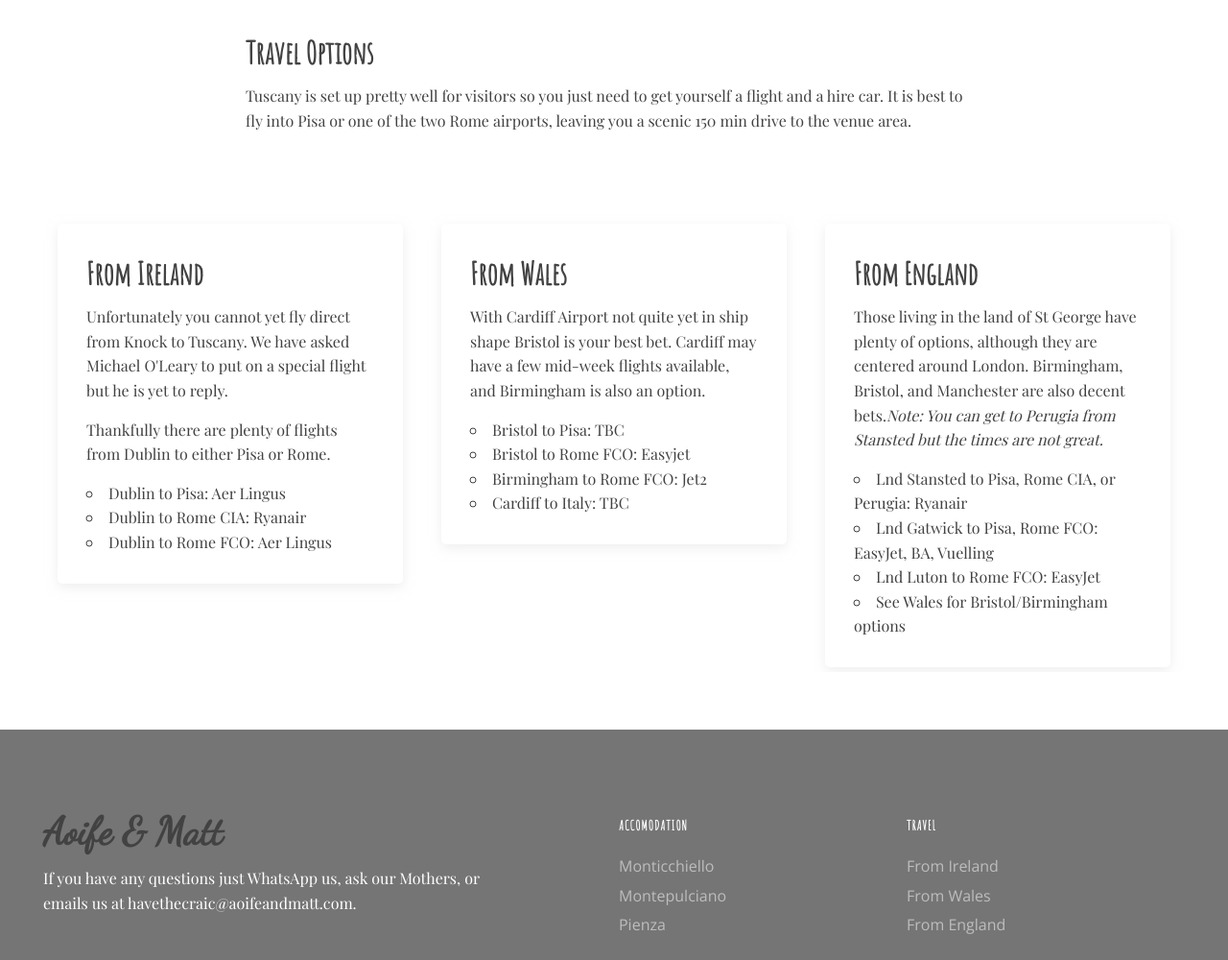
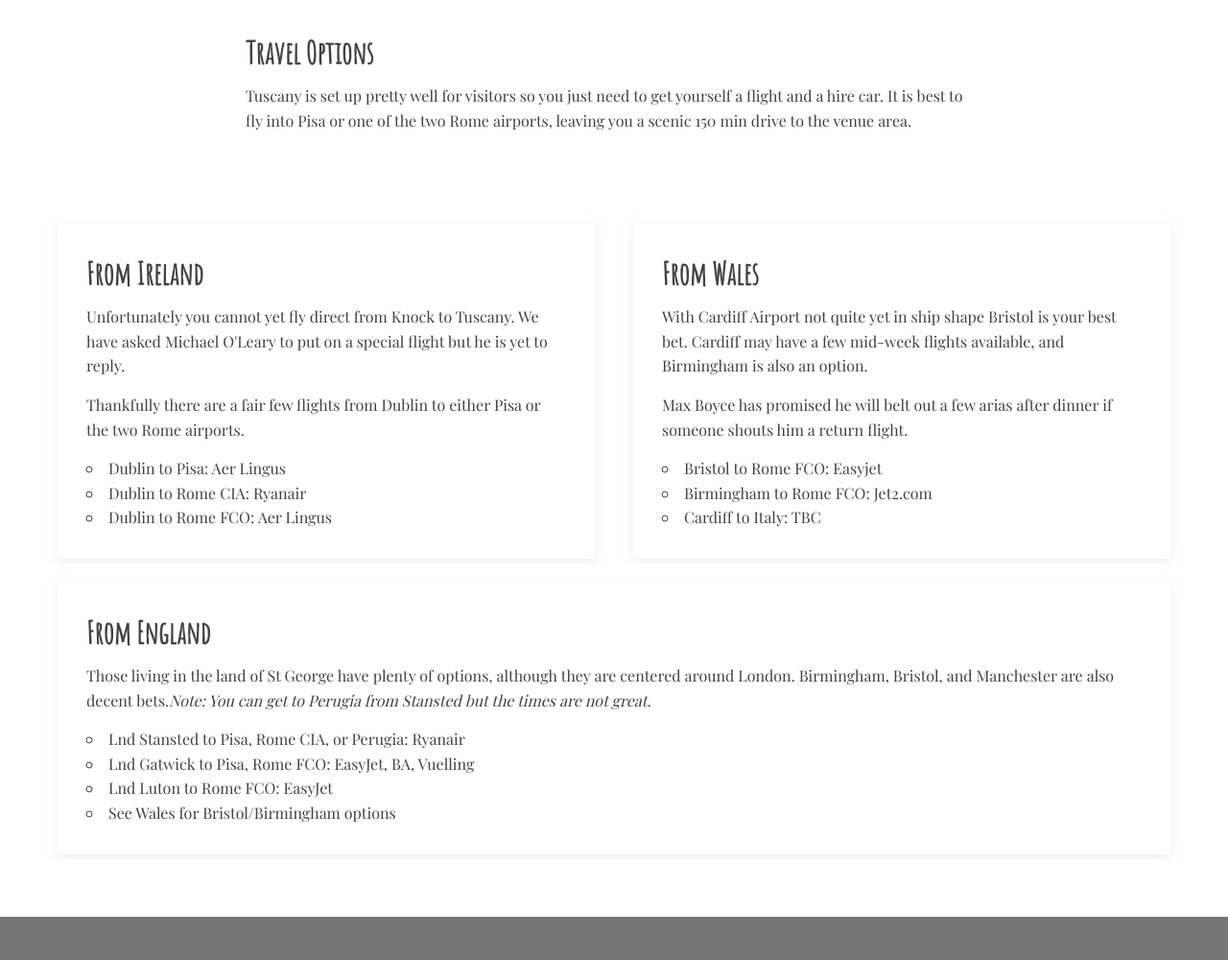
Before and after one commit to bananacrisp/aoifeandmatt, a plain HTML site: page index.html in a window 1280 px wide. Shown: the part 2586-3586 px from the top of the page at 96% size. Drawn offline with nearby package versions, Linux system fonts and the light colour scheme.

```diff
--- a/index.html
+++ b/index.html
@@ -170,11 +170,11 @@
             </div>
             <div class="container">
 <div class="row">
-    <div class="col col-md-4">
+    <div class="col col-md-6">
       <div class="card">
         <h3>From Ireland</h3>
         <p>Unfortunately you cannot yet fly direct from Knock to Tuscany. We have asked Michael O'Leary to put on a special flight but he is yet to reply.</p>
-        <p>Thankfully there are plenty of flights from Dublin to either Pisa or Rome.</p>
+        <p>Thankfully there are a fair few flights from Dublin to either Pisa or the two Rome airports.</p>
         <ul>
             <li>Dublin to Pisa: Aer Lingus</li>
             <li>Dublin to Rome CIA: Ryanair</li>
@@ -182,19 +182,19 @@
         </ul>
       </div>
     </div>
-    <div class="col col-md-4">
+    <div class="col col-md-6">
       <div class="card">
         <h3>From Wales</h3>
         <p>With Cardiff Airport not quite yet in ship shape Bristol is your best bet. Cardiff may have a few mid-week flights available, and Birmingham is also an option.</p>
+        <p>Max Boyce has promised he will belt out a few arias after dinner if someone shouts him a return flight.</p>
         <ul>
-            <li>Bristol to Pisa: TBC</li>
             <li>Bristol to Rome FCO: Easyjet</li>
-            <li>Birmingham to Rome FCO: Jet2</li>
+            <li>Birmingham to Rome FCO: Jet2.com</li>
             <li>Cardiff to Italy: TBC</li>
         </ul>
       </div>
     </div>
-    <div class="col col-md-4">
+    <div class="col col-md-12">
       <div class="card">
         <h3>From England</h3>
         <p>Those living in the land of St George have plenty of options, although they are centered around London. Birmingham, Bristol, and Manchester are also decent bets.<i>Note: You can get to Perugia from Stansted but the times are not great.</i></p>
```
